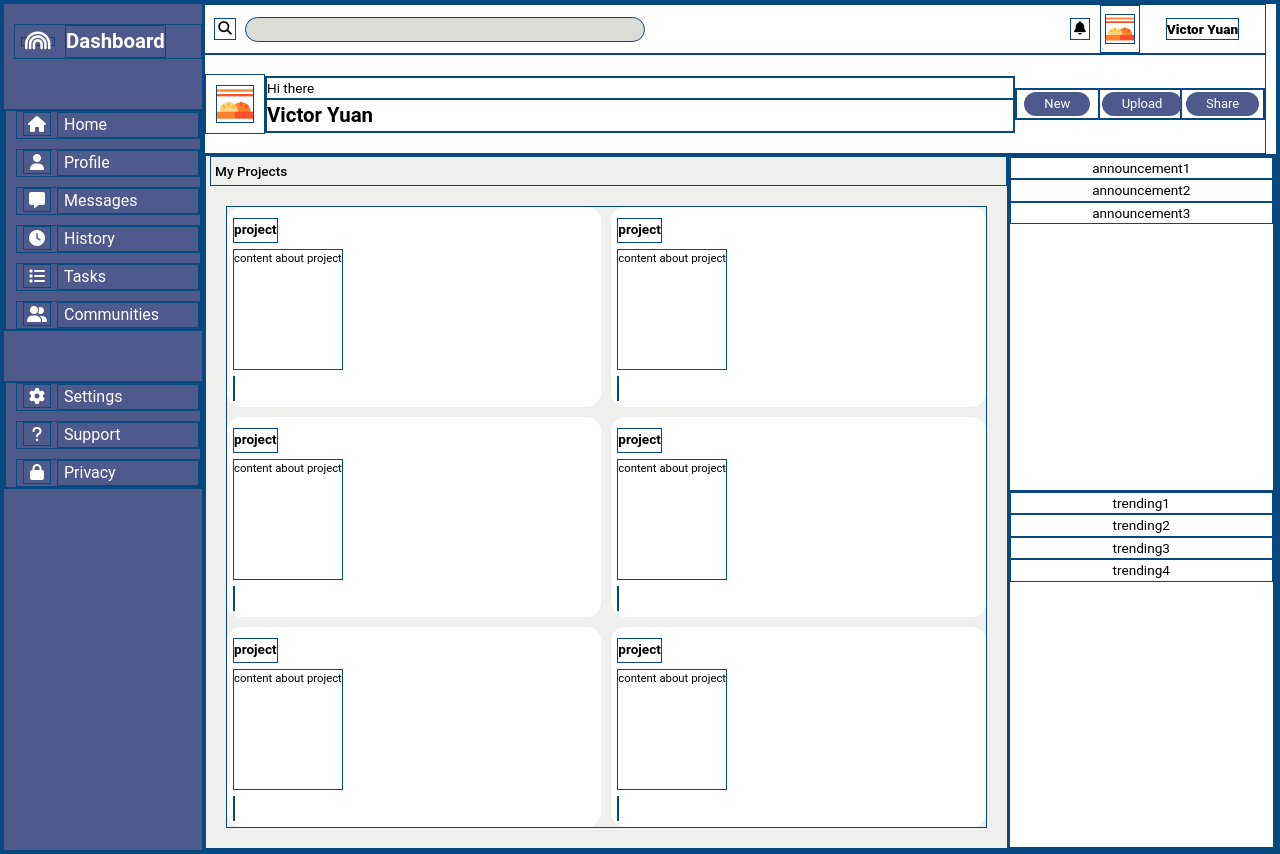
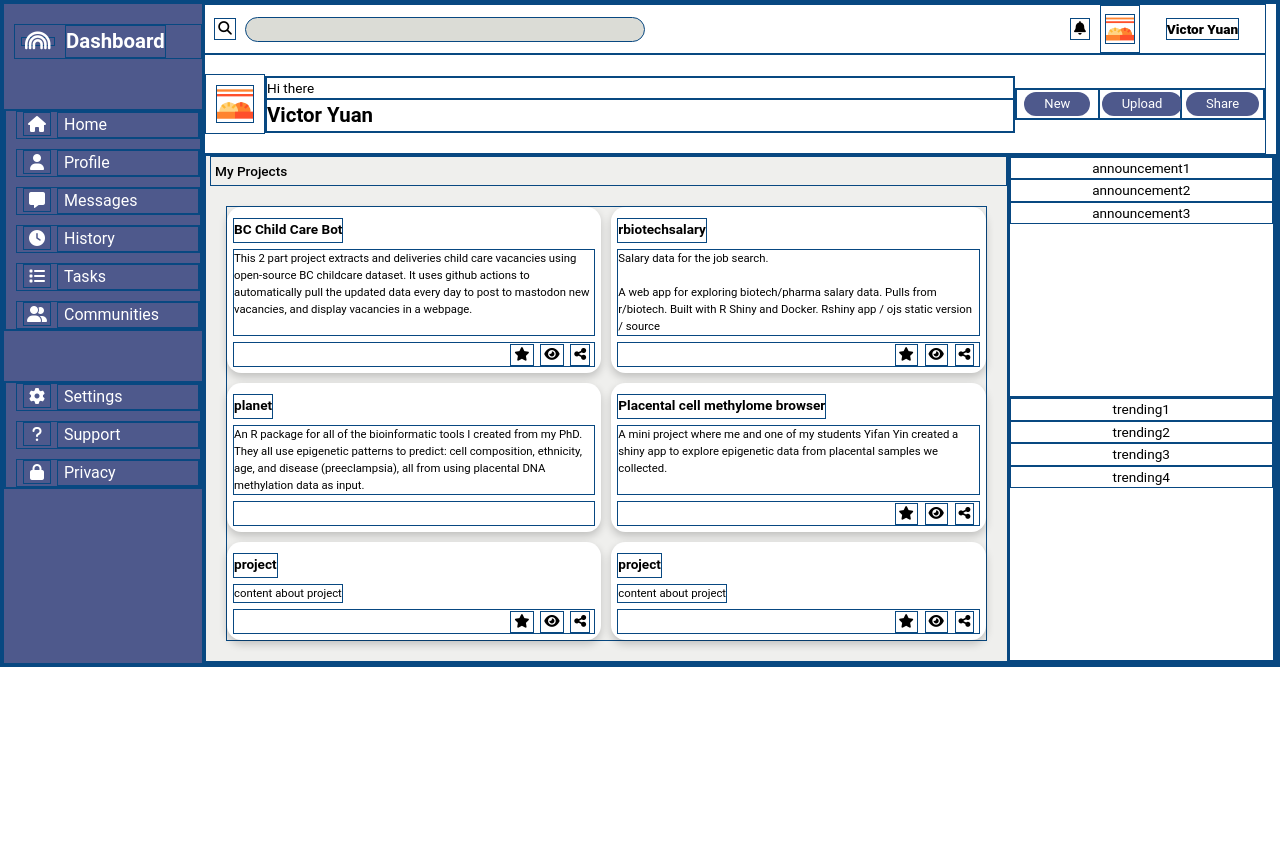
Before and after one commit to wvictor14/admin_dashboard, a plain HTML site: page index.html in a window 1280 px wide. After the commit the page ends 800 px from the top, so only its background shows below. Drawn offline with Linux system fonts and the light colour scheme.

Commit message:
jazz up the cards

```diff
--- a/index.html
+++ b/index.html
@@ -79,34 +79,69 @@
           <p>My Projects</p>
           <div class="projects-2column-card">
             <div class="project">
-              <div class="title">project</div>
-              <div class="project-content">content about project</div>
+              <div class="title">BC Child Care Bot</div>
+              <div class="project-content">
+                This 2 part project extracts and deliveries child care vacancies using open-source BC childcare dataset. It uses github actions to automatically pull the updated data every day to post to mastodon new vacancies, and display vacancies in a webpage.
+
+              </div>
+              <div class="project-controls">
+                <button class="btn-symbol"><i class='fa fa-star'></i></button>
+                <button class="btn-symbol"><i class='fa fa-eye'></i></button>
+                <button class="btn-symbol"><i class='fa fa-share-nodes'></i></button>
+              </div>
+            </div>
+            <div class="project">
+              <div class="title">rbiotechsalary</div>
+              <div class="project-content">
+                Salary data for the job search.
+                <br><br>
+A web app for exploring biotech/pharma salary data. Pulls from r/biotech. Built with R Shiny and Docker. Rshiny app / ojs static version / source
+              </div>
+              <div class="project-controls">
+                <button class="btn-symbol"><i class='fa fa-star'></i></button>
+                <button class="btn-symbol"><i class='fa fa-eye'></i></button>
+                <button class="btn-symbol"><i class='fa fa-share-nodes'></i></button>
+              </div>
+            </div>
+            <div class="project">
+              <div class="title">planet</div>
+              <div class="project-content">
+                An R package for all of the bioinformatic tools I created from my PhD. They all use epigenetic patterns to predict: cell composition, ethnicity, age, and disease (preeclampsia), all from using placental DNA methylation data as input.
+              </div>
               <div class="project-controls"></div>
+            </div>
+
+            <div class="project">
+              <div class="title">Placental cell methylome browser</div>
+              <div class="project-content">
+                A mini project where me and one of my students Yifan Yin created a shiny app to explore epigenetic data from placental samples we collected.
+              </div>
+
+              <div class="project-controls">
+                <button class="btn-symbol"><i class='fa fa-star'></i></button>
+                <button class="btn-symbol"><i class='fa fa-eye'></i></button>
+                <button class="btn-symbol"><i class='fa fa-share-nodes'></i></button>
+              </div>
             </div>
             <div class="project">
               <div class="title">project</div>
               <div class="project-content">content about project</div>
-              <div class="project-controls"></div>
+
+              <div class="project-controls">
+                <button class="btn-symbol"><i class='fa fa-star'></i></button>
+                <button class="btn-symbol"><i class='fa fa-eye'></i></button>
+                <button class="btn-symbol"><i class='fa fa-share-nodes'></i></button>
+              </div>
             </div>
             <div class="project">
               <div class="title">project</div>
               <div class="project-content">content about project</div>
-              <div class="project-controls"></div>
-            </div>
-            <div class="project">
-              <div class="title">project</div>
-              <div class="project-content">content about project</div>
-              <div class="project-controls"></div>
-            </div>
-            <div class="project">
-              <div class="title">project</div>
-              <div class="project-content">content about project</div>
-              <div class="project-controls"></div>
-            </div>
-            <div class="project">
-              <div class="title">project</div>
-              <div class="project-content">content about project</div>
-              <div class="project-controls"></div>
+
+              <div class="project-controls">
+                <button class="btn-symbol"><i class='fa fa-star'></i></button>
+                <button class="btn-symbol"><i class='fa fa-eye'></i></button>
+                <button class="btn-symbol"><i class='fa fa-share-nodes'></i></button>
+              </div>
             </div>
           </div>
         </div>
--- a/style.css
+++ b/style.css
@@ -198,24 +198,43 @@ input.searchbar {
   background-color: inherit;
 }
 
-.projects-2column-card .project {
+.project {
   border-radius: 0.9rem;
   border: 0px;
   background-color: white;
-  height: 200px;
+  height: clamp(80 125px 250px);
   padding: 6px;
   gap: 6px;
   display: grid;
   grid-template-rows: 30px 1fr 25px;
   justify-items: start;
+
+    /* Add shadows to create the "card" effect */
+  box-shadow: 0 4px 8px 0 rgba(0,0,0,0.2);
+  transition: 0.3s;
 }
+
+/* On mouse-over, add a deeper shadow */
+.project:hover {
+  box-shadow: 0 16px 24px 0 rgba(0,0,0,0.2);
+}
+
 .project .title {
   margin-top: 5px;
   font-weight: bold;
 }
 .project-content {
   font-size: smaller;
+  text-align: left;
 }
 
+.project-controls {
+  display: grid;
+  justify-content: end;
+  width: 100%;
+  margin-left: auto;
+  gap: 0px;
+  grid-template-columns: repeat(3, 30px);
+}
 
 /* rightbar */
```
